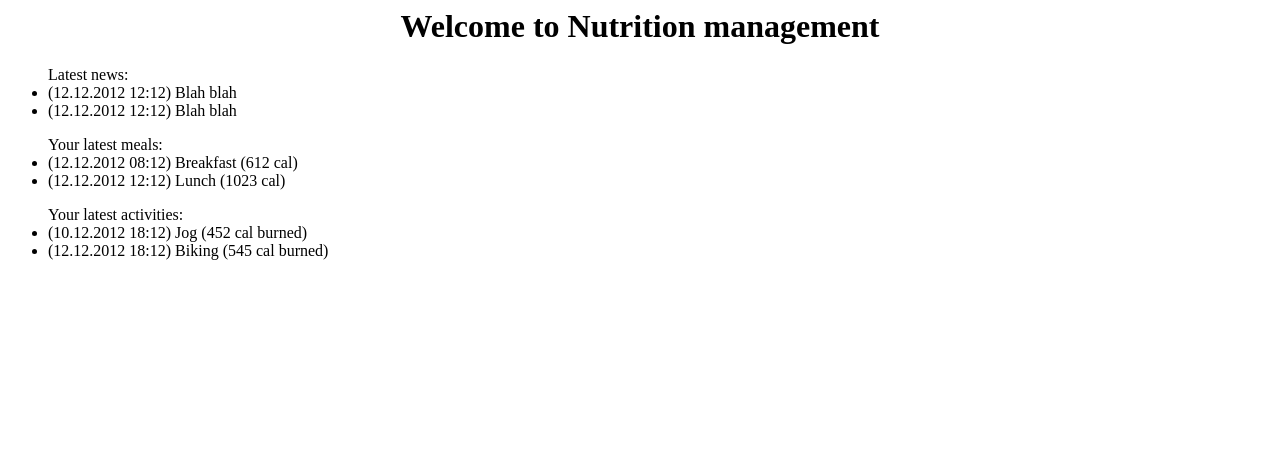
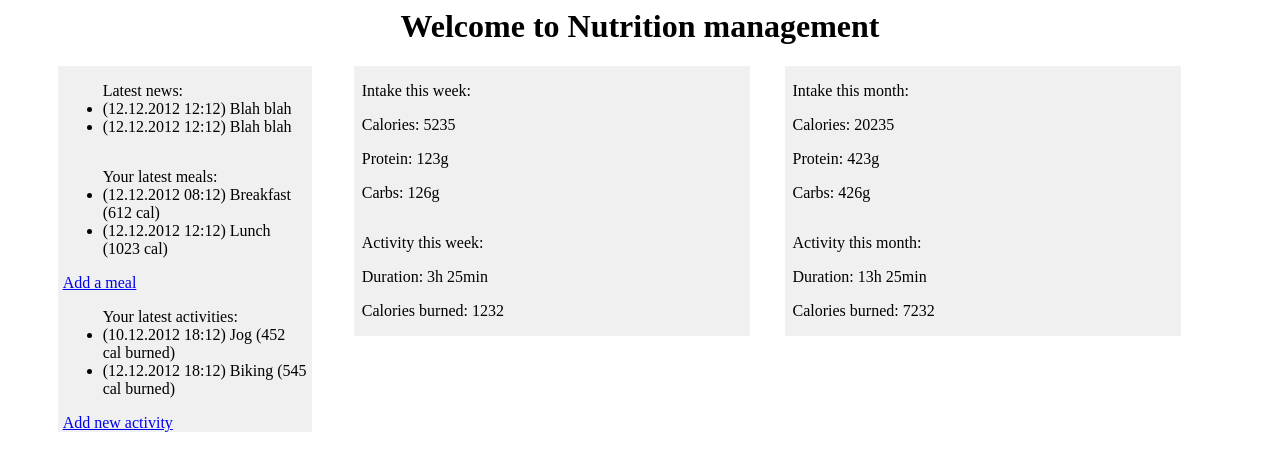
Before and after one commit to kurrestahlberg/tietokantasovellus, a PHP site: page /mainpage.php in a window 1280 px wide. Shown: the top 471 px of the page. Run offline with PHP 8.4, Linux system fonts and the light colour scheme.

Commit message:
Add pages, content

```diff
--- a/php/basestyle.css
+++ b/php/basestyle.css
@@ -14,8 +14,7 @@ h1 {
     text-align: center;
 }
 
-.form_div {
-    text-align: center;
+#login_form {
     width: 300px;
     margin-left: auto;
     margin-right: auto;
@@ -28,3 +27,59 @@ h1 {
 .registration_form {
     text-align: right;
 }
+
+#reports {
+    margin-left: auto;
+    margin-right: auto;
+}
+
+._25 {
+    width: 21%;
+    display: inline;
+    float: left;
+    margin-left: 2%;
+    margin-right: 2%;
+
+    background-color: #F0F0F0;
+}
+._50 {
+    width: 46%;
+    display: inline;
+    float: left;
+    margin-left: 2%;
+    margin-right: 2%;
+
+    background-color: #F0F0F0;
+}
+._75 {
+    width: 71%;
+    display: inline;
+    float: left;
+    margin-left: 2%;
+    margin-right: 2%;
+}
+._100 {
+    width: 96%;
+    display: inline;
+    float: left;
+    margin-left: 2%;
+    margin-right: 2%;
+}
+label {
+    width: 100%;
+}
+input {
+    border: 1px solid #B3B3B3;
+    width: 100%;
+    -moz-border-radius: 3px;
+}
+textarea {
+    border: 1px solid #B3B3B3;
+    width: 100%;
+    -moz-border-radius: 3px;
+}
+select {
+    border: 1px solid #B3B3B3;
+    width: 100%;
+    -moz-border-radius: 3px;
+}
--- a/php/mainpage.php
+++ b/php/mainpage.php
@@ -8,23 +8,63 @@
             Welcome to Nutrition management
         </h1>
 
+        <div class="_100">
+            <div id="latest_info" class="_25">
+                <div class="_100">
                     <ul>
                         <lh>Latest news:</lh>
                         <li>(12.12.2012 12:12) Blah blah</li>
                         <li>(12.12.2012 12:12) Blah blah</li>
                     </ul>
+                </div>
 
+                <div class="_100">
                     <ul>
                         <lh>Your latest meals:</lh>
                         <li>(12.12.2012 08:12) Breakfast (612 cal)</li>
                         <li>(12.12.2012 12:12) Lunch (1023 cal)</li>
                     </ul>
+                    <a href="add_meal.php" />Add a meal</a>
+                </div>
 
+                <div class="_100">
                     <ul>
                         <lh>Your latest activities:</lh>
                         <li>(10.12.2012 18:12) Jog (452 cal burned)</li>
                         <li>(12.12.2012 18:12) Biking (545 cal burned)</li>
                     </ul>
+                    <a href="add_activity.php">Add new activity</a>
+                </div>
+            </div>
+            <div id="reports" class="_75">
+                <div class="_50">
+                    <div class="_100">
+                        <p class="report_title">Intake this week:</p>
+                        <p>Calories: 5235</p>
+                        <p>Protein: 123g</p>
+                        <p>Carbs: 126g</p>
+                    </div>
+                    <div class="_100">
+                        <p class="report_title">Activity this week:</p>
+                        <p>Duration: 3h 25min</p>
+                        <p>Calories burned: 1232</p>
+                    </div>
+                </div>
+                <div class="_50">
+                    <div class="_100">
+                        <p class="report_title">Intake this month:</p>
+                        <p>Calories: 20235</p>
+                        <p>Protein: 423g</p>
+                        <p>Carbs: 426g</p>
+                    </div>
+                    <div class="_100">
+                        <p class="report_title">Activity this month:</p>
+                        <p>Duration: 13h 25min</p>
+                        <p>Calories burned: 7232</p>
+                    </div>
+                </div>
+            </div>
+        </div>
 
     </body>
 </html>
```
Also changed, not shown: php/add_activity.php (added, +7 -0 lines), php/add_meal.php (added, +7 -0 lines), php/index.php (+6 -8 lines), php/nbproject/project.xml (added, +9 -0 lines), 1 other file. Lines whose indentation alone changed are shown as unchanged.
